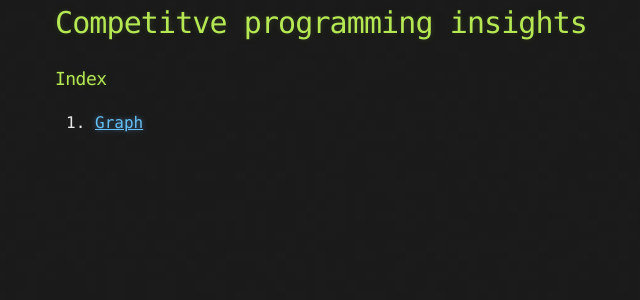
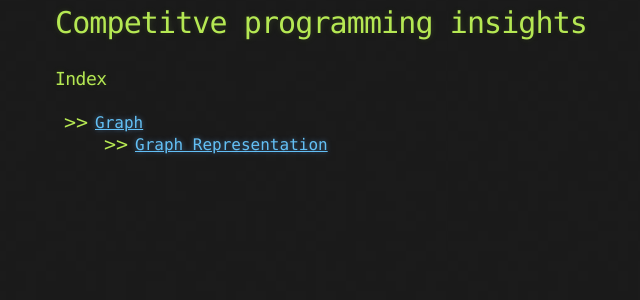
Before and after one commit to cp-insights/cp-insights.github.io, a Jekyll site: the page built from index.md, in a window 1280 px wide. Shown: the top 300 px of the page, without its empty margins (85-725 px from the left). Built offline with Jekyll 4.4.1, drawn with Linux system fonts in a browser that asks for light colours; our own code applies the rules of GitHub Pages for plain Markdown files.

Commit message:
Fixed Graph representation paths

```diff
--- a/index.md
+++ b/index.md
@@ -7,4 +7,5 @@ use_math: true
 
 ### Index
 
-1. [Graph](Graph/Graph.md)
+* [Graph](Graph/Graph.md)
+  1. [Graph Representation](Graph/GraphRepresentation.md)
```
Also changed, not shown: Graph/Graph.md (+0 -4 lines).
